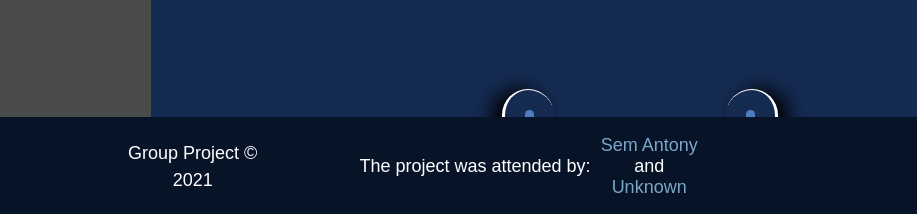
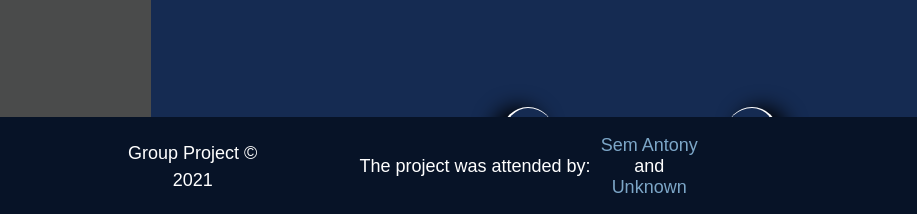
Before and after one commit to Smbat1505/Mixed-message.github.io, a plain HTML site: page src/index.html in a window 1280 px wide. Shown: the part 584-798 px from the top of the page, 0-917 px from the left. Drawn offline with nearby package versions, Linux system fonts and the light colour scheme; files that its build step writes are made by us from their sources.

Commit message:
Udate index.html

```diff
--- a/src/index.html
+++ b/src/index.html
@@ -5,9 +5,8 @@
     <meta charset="UTF-8">
     <meta http-equiv="X-UA-Compatible" content="IE=edge">
     <meta name="viewport" content="width=device-width, initial-scale=1.0">
-    <!-- <link rel="stylesheet" href="/#src/css/style.css"> -->
-    <link rel="stylesheet" href="/src/css/style.min.css">
-    <link rel="stylesheet" href="https://code.jquery.com/jquery-3.6.0.min.js">
+    <link rel="stylesheet" href="style.min.css">
+    /*<link rel="stylesheet" href="https://code.jquery.com/jquery-3.6.0.min.js">*/
     <title>Mixed messages</title>
 </head>
 
@@ -81,7 +80,7 @@
             </div>
         </footer>
     </div>
-    <script src="/src/js/script.min.js"></script>
+    <script src="script.min.js"></script>
 </body>
 
 </html>
```
